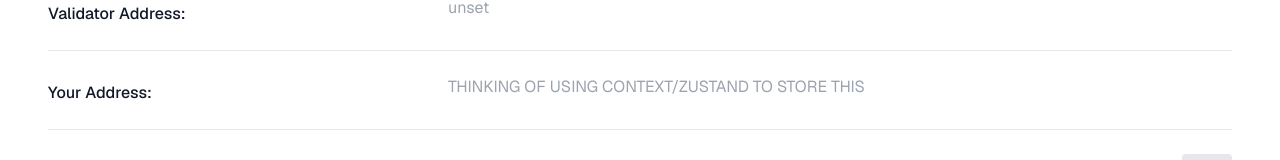
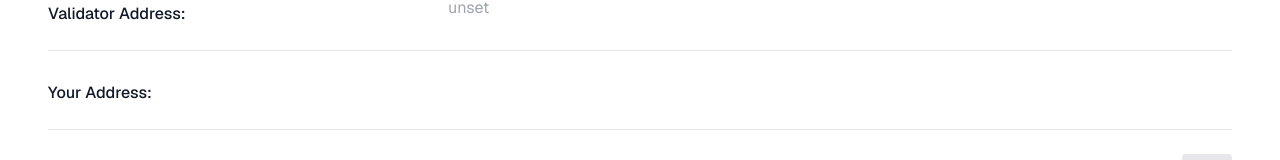
Before and after one commit to manifold-inc/validator-voting, a Next.js app: page /staking in a window 1280 px wide. Shown: the part 226-386 px from the top of the page. Built offline with nearby package versions, Linux system fonts and the light colour scheme; no server answers.

Commit message:
feat: zustand

```diff
--- a/package.json
+++ b/package.json
@@ -28,7 +28,8 @@
     "react": "^18.3.1",
     "react-dom": "^18.3.1",
     "superjson": "^2.2.1",
-    "zod": "^3.23.3"
+    "zod": "^3.23.3",
+    "zustand": "^5.0.0-rc.2"
   },
   "devDependencies": {
     "@types/eslint": "^8.56.10",
--- a/src/app/_components/walletModal.tsx
+++ b/src/app/_components/walletModal.tsx
@@ -15,6 +15,7 @@ import { useState, useCallback } from "react";
 import { web3Accounts, web3Enable } from "@polkadot/extension-dapp";
 import Link from "next/link";
 import { type InjectedAccountWithMeta } from "@polkadot/extension-inject/types";
+import { useWalletStore } from "~/providers/wallet-store-provider";
 
 interface WalletModalProps {
   isOpen: boolean;
@@ -35,6 +36,9 @@ export default function WalletModal({
     useState<InjectedAccountWithMeta | null>(null);
   const [errorMessage, setErrorMessage] = useState<string | null>(null);
   const [unsubscribe, setUnsubscribe] = useState<(() => void) | null>(null);
+
+  const connectAccount = useWalletStore((state) => state.connectAccount);
+  const disconnectAccount = useWalletStore((state) => state.disconnectAccount);
 
   const handleConnect = async () => {
     setConnectionState("connecting");
@@ -75,15 +79,17 @@ export default function WalletModal({
     setAccounts([]);
     setConnectionState("idle");
     onConnectionChange(false);
+    disconnectAccount();
     if (unsubscribe) {
       unsubscribe();
       setUnsubscribe(null);
     }
-  }, [unsubscribe, onConnectionChange]);
+  }, [unsubscribe, onConnectionChange, disconnectAccount]);
 
   const handleAccountSelect = (account: InjectedAccountWithMeta) => {
     setSelectedAccount(account);
     setConnectionState("connected");
+    connectAccount(account.address);
     onConnectionChange(true);
   };
 
--- a/src/app/layout.tsx
+++ b/src/app/layout.tsx
@@ -4,6 +4,7 @@ import { GeistSans } from "geist/font/sans";
 import { type Metadata } from "next";
 import Navbar from "~/app/_components/navbar";
 import Footer from "~/app/_components/footer";
+import { WalletStoreProvider } from "~/providers/wallet-store-provider";
 
 export const metadata: Metadata = {
   title: "Create T3 App",
@@ -17,9 +18,11 @@ export default function RootLayout({
   return (
     <html lang="en" className={`${GeistSans.variable}`}>
       <body>
-        <Navbar />
-        {children}
-        <Footer />
+        <WalletStoreProvider>
+          <Navbar />
+          {children}
+          <Footer />
+        </WalletStoreProvider>
       </body>
     </html>
   );
--- a/src/app/staking/page.tsx
+++ b/src/app/staking/page.tsx
@@ -2,10 +2,13 @@
 import { RocketLaunchIcon } from "@heroicons/react/24/solid";
 import { useState, useEffect } from "react";
 import { env } from "~/env.mjs";
+import { useWalletStore } from "~/providers/wallet-store-provider";
 
 export default function Staking() {
   const [taoAmount, setTaoAmount] = useState("");
   const [isFormValid, setIsFormValid] = useState(false);
+
+  const connectedAccount = useWalletStore((state) => state.connectedAccount);
 
   useEffect(() => {
     // Check if taoAmount is not empty and is a valid number
@@ -41,7 +44,7 @@ export default function Staking() {
                 Your Address:
               </label>
               <div className="mt-2 text-gray-400 sm:col-span-2 sm:mt-0">
-                THINKING OF USING CONTEXT/ZUSTAND TO STORE THIS
+                {connectedAccount}
               </div>
             </div>
 
--- /dev/null
+++ b/src/providers/wallet-store-provider.tsx
@@ -0,0 +1,40 @@
+"use client";
+
+import { type ReactNode, createContext, useRef, useContext } from "react";
+import { useStore } from "zustand";
+import { type WalletStore, createWalletStore } from "../stores/wallet-store";
+
+export type WalletStoreApi = ReturnType<typeof createWalletStore>;
+
+export const WalletStoreContext = createContext<WalletStoreApi | undefined>(
+  undefined,
+);
+
+export interface WalletStoreProviderProps {
+  children: ReactNode;
+}
+
+export const WalletStoreProvider = ({ children }: WalletStoreProviderProps) => {
+  const storeRef = useRef<WalletStoreApi>();
+
+  if (!storeRef.current) {
+    storeRef.current = createWalletStore();
+  }
+
+  return (
+    <WalletStoreContext.Provider value={storeRef.current}>
+      {children}
+    </WalletStoreContext.Provider>
+  );
+};
+
+// Renamed this hook for clarity
+export const useWalletStore = <T,>(selector: (store: WalletStore) => T): T => {
+  const walletStoreContext = useContext(WalletStoreContext);
+
+  if (!walletStoreContext) {
+    throw new Error(`useWalletStore must be used within WalletStoreProvider`);
+  }
+
+  return useStore(walletStoreContext, selector);
+};
--- /dev/null
+++ b/src/stores/wallet-store.ts
@@ -0,0 +1,23 @@
+import { create } from "zustand";
+
+export type WalletState = {
+  connectedAccount: string | null;
+};
+
+export type WalletActions = {
+  connectAccount: (account: string) => void;
+  disconnectAccount: () => void;
+};
+
+export type WalletStore = WalletState & WalletActions;
+
+export const defaultInitState: WalletState = {
+  connectedAccount: null,
+};
+
+export const createWalletStore = (initState: WalletState = defaultInitState) =>
+  create<WalletStore>((set) => ({
+    ...initState,
+    connectAccount: (account: string) => set({ connectedAccount: account }),
+    disconnectAccount: () => set({ connectedAccount: null }),
+  }));
```
Also changed, not shown: 1 other file (tests, documents, lock files or other folders).
